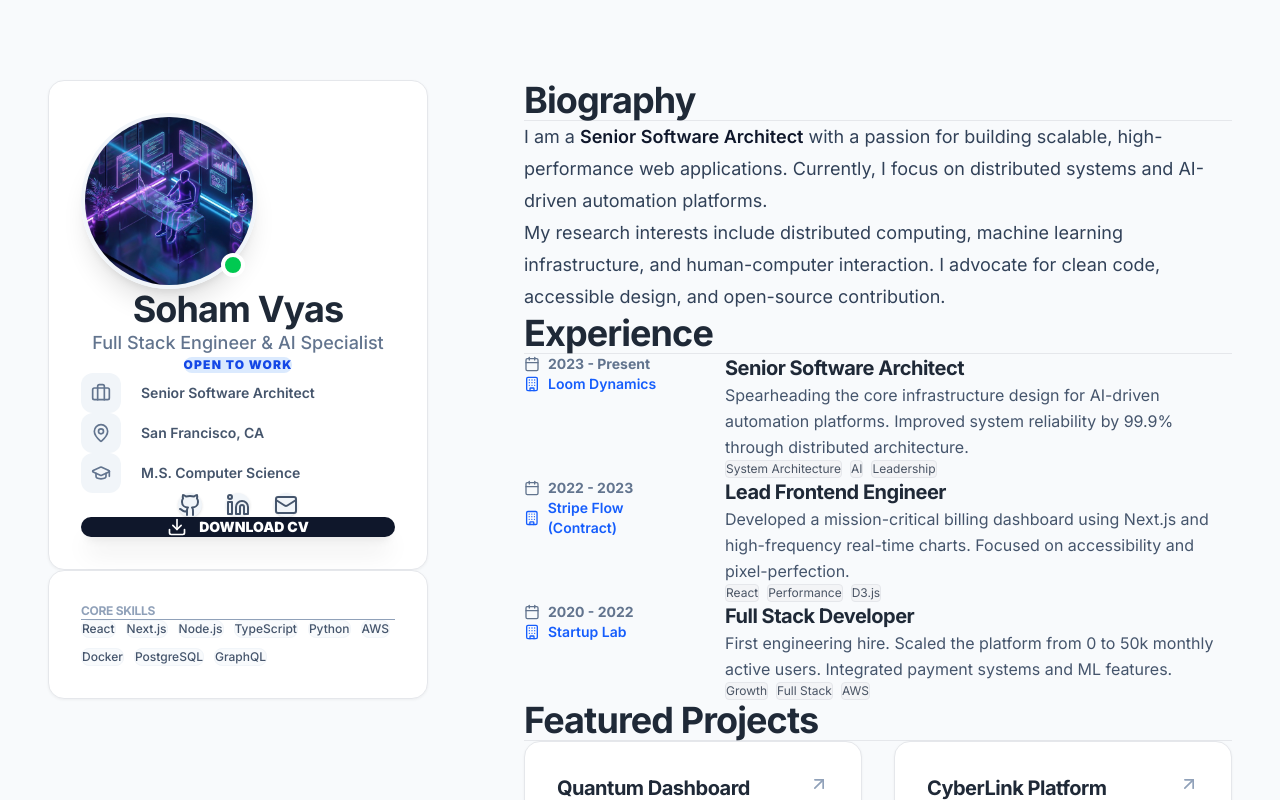
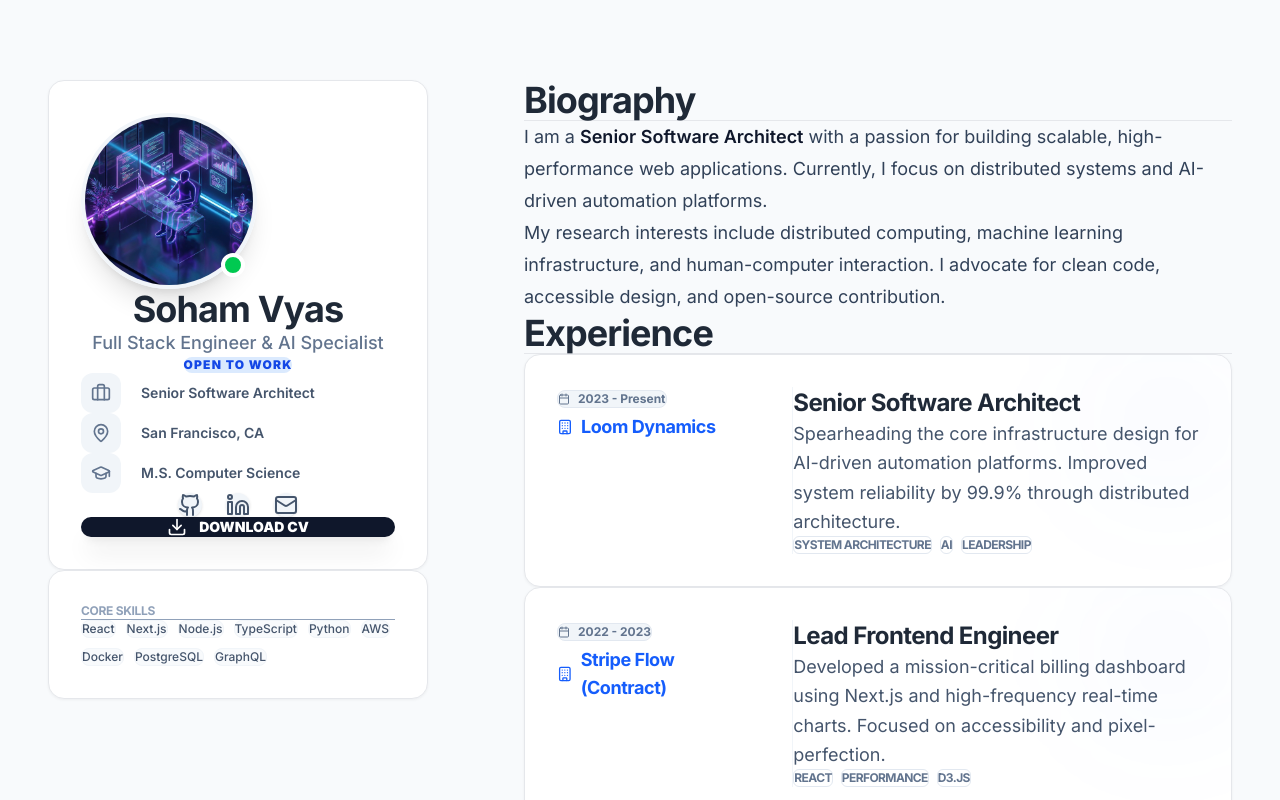
Before and after one commit to vyassoham/myweb, a Next.js app: page / in a window 1280 px wide. Shown: the top 800 px of the page. Built offline with nearby package versions, Linux system fonts and the light colour scheme.

Commit message:
UI: Overhaul Experience section with glassmorphism cards and refined layout

```diff
--- a/app/components/AcademicContent.tsx
+++ b/app/components/AcademicContent.tsx
@@ -49,31 +49,48 @@ export default function AcademicContent(): React.JSX.Element {
                             tags: ["Growth", "Full Stack", "AWS"]
                         }
                     ].map((job, idx) => (
-                        <div key={idx} className="group flex flex-col md:flex-row gap-4 md:gap-8">
-                            <div className="md:w-1/4 pt-1">
-                                <span className="text-sm font-bold text-slate-500 dark:text-slate-400 flex items-center gap-2">
-                                    <Calendar className="w-4 h-4" />
+                        <motion.div
+                            key={idx}
+                            initial={{ opacity: 0, y: 20 }}
+                            whileInView={{ opacity: 1, y: 0 }}
+                            viewport={{ once: true }}
+                            transition={{ delay: idx * 0.1 }}
+                            className="academic-card group relative overflow-hidden"
+                        >
+                            {/* Accent Glow */}
+                            <div className="absolute top-0 right-0 w-32 h-32 bg-blue-500/5 blur-3xl rounded-full -mr-16 -mt-16 group-hover:bg-blue-500/10 transition-colors" />
+
+                            <div className="flex flex-col md:flex-row gap-8 relative z-10">
+                                <div className="md:w-1/3">
+                                    <div className="space-y-3">
+                                        <div className="inline-flex items-center gap-2 px-3 py-1 bg-slate-100 dark:bg-slate-800 text-slate-500 dark:text-slate-400 text-xs font-bold rounded-lg border border-slate-200 dark:border-slate-700">
+                                            <Calendar className="w-3 h-3" />
                                             {job.period}
-                                </span>
-                                <span className="text-sm font-semibold text-blue-600 dark:text-blue-400 flex items-center gap-2 mt-1">
+                                        </div>
+                                        <h4 className="text-lg font-bold text-blue-600 dark:text-blue-400 flex items-center gap-2">
                                             <Building className="w-4 h-4" />
                                             {job.company}
-                                </span>
+                                        </h4>
                                     </div>
-                            <div className="md:w-3/4">
-                                <h3 className="text-xl font-bold mb-2 group-hover:text-blue-600 transition-colors">{job.role}</h3>
-                                <p className="text-slate-600 dark:text-slate-300 mb-4 leading-relaxed">
+                                </div>
+
+                                <div className="md:w-2/3 border-t md:border-t-0 md:border-l border-slate-100 dark:border-slate-800 pt-6 md:pt-0 md:pl-8">
+                                    <h3 className="text-2xl font-black mb-4 group-hover:text-blue-600 transition-colors tracking-tight">
+                                        {job.role}
+                                    </h3>
+                                    <p className="text-slate-600 dark:text-slate-300 mb-6 leading-relaxed text-lg">
                                         {job.desc}
                                     </p>
                                     <div className="flex flex-wrap gap-2">
                                         {job.tags.map(tag => (
-                                        <span key={tag} className="px-2 py-0.5 bg-gray-100 dark:bg-gray-800 text-gray-600 dark:text-gray-300 text-xs rounded border border-gray-200 dark:border-gray-700">
+                                            <span key={tag} className="px-3 py-1 bg-white dark:bg-slate-900 text-slate-500 dark:text-slate-400 text-xs font-bold rounded-md border border-slate-200 dark:border-slate-700 uppercase tracking-tighter">
                                                 {tag}
                                             </span>
                                         ))}
                                     </div>
                                 </div>
                             </div>
+                        </motion.div>
                     ))}
                 </div>
             </section>
```
Lines whose indentation alone changed are shown as unchanged.
